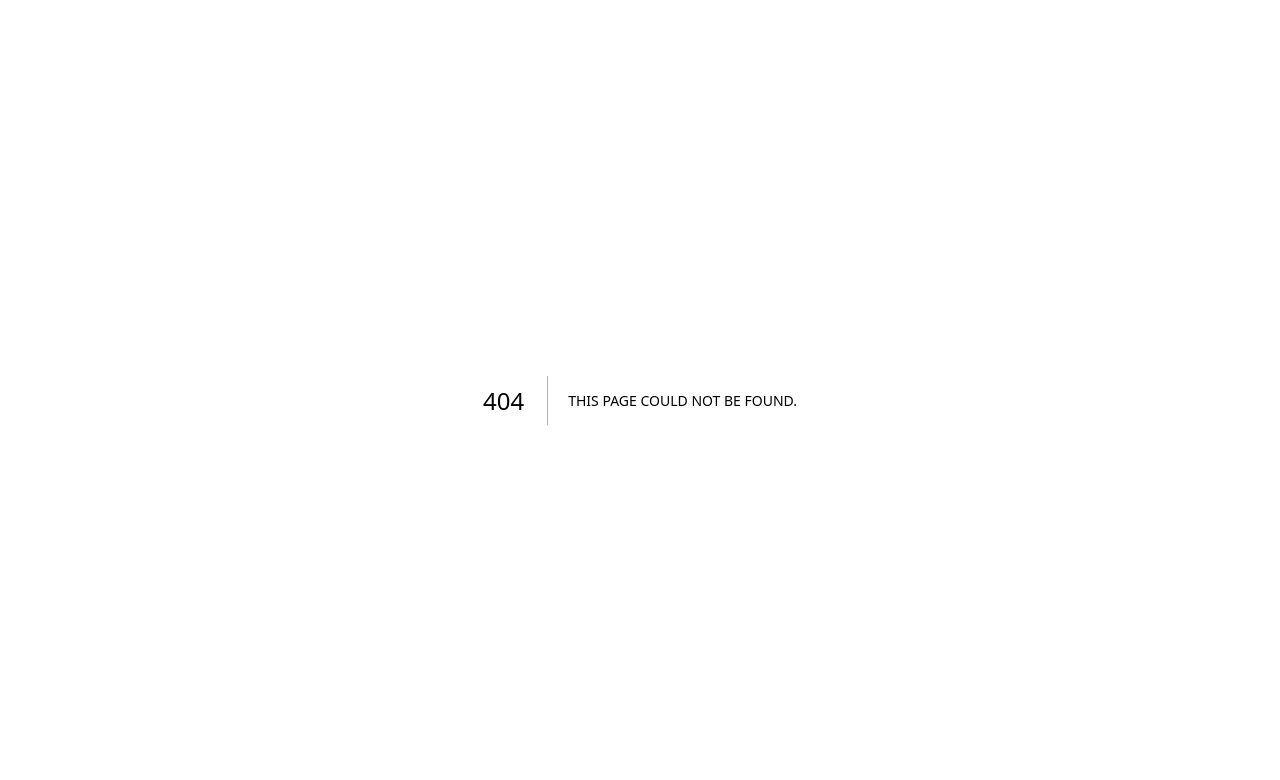
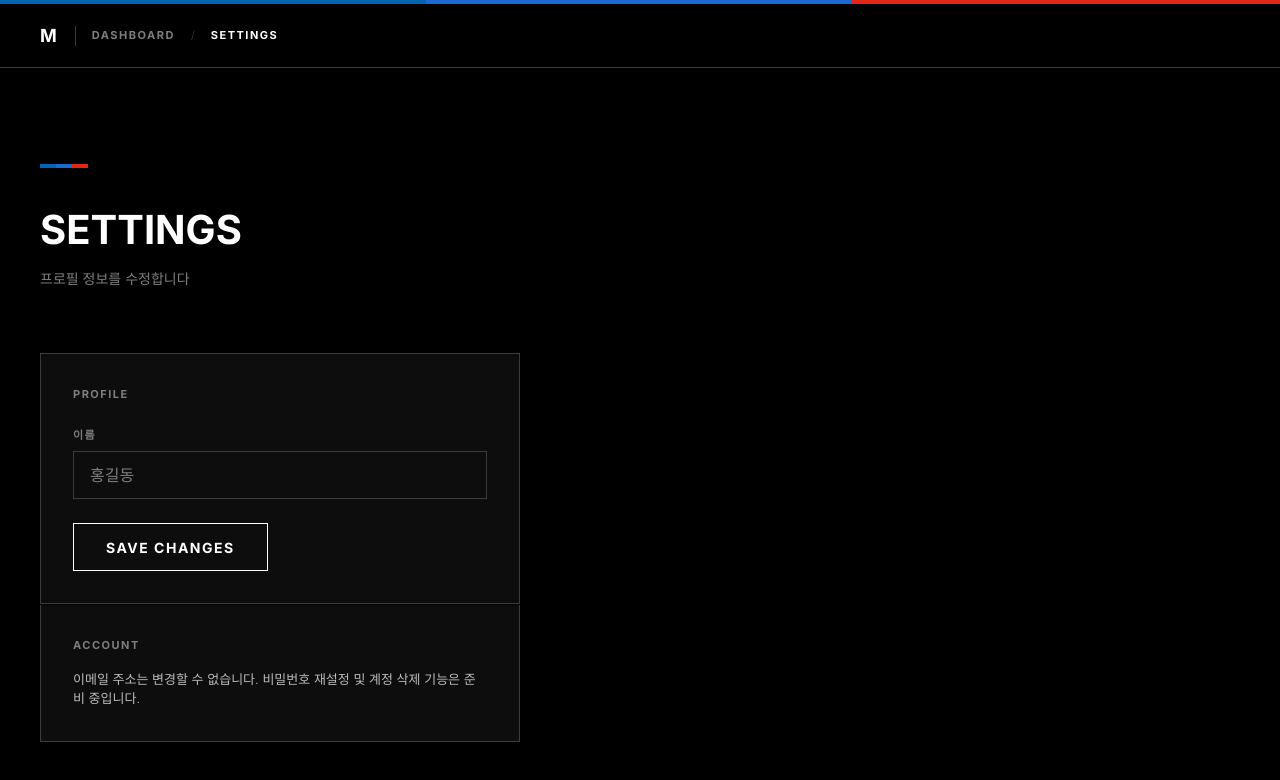
Before and after one commit to jsh95311/nextjs-study, a Next.js app: page /settings in a window 1280 px wide. Before the commit this address had no page. Shown: the top 780 px of the page. Built offline with nearby package versions, Linux system fonts and the light colour scheme; no server answers.

Commit message:
feat: add profile settings page + fix server component event handlers

```diff
--- a/middleware.ts
+++ b/middleware.ts
@@ -6,7 +6,11 @@ export function middleware(request: NextRequest) {
     request.cookies.get('__Secure-authjs.session-token') ??
     request.cookies.get('authjs.session-token')
 
-  if (request.nextUrl.pathname.startsWith('/dashboard') && !sessionToken) {
+  const isProtected =
+    request.nextUrl.pathname.startsWith('/dashboard') ||
+    request.nextUrl.pathname.startsWith('/settings')
+
+  if (isProtected && !sessionToken) {
     return NextResponse.redirect(new URL('/login', request.url))
   }
 
@@ -14,5 +18,5 @@ export function middleware(request: NextRequest) {
 }
 
 export const config = {
-  matcher: ['/dashboard/:path*'],
+  matcher: ['/dashboard/:path*', '/settings/:path*', '/settings'],
 }
--- a/src/app/(dashboard)/dashboard/page.tsx
+++ b/src/app/(dashboard)/dashboard/page.tsx
@@ -1,6 +1,7 @@
 import { auth } from '@/lib/auth'
 import { redirect } from 'next/navigation'
 import { SignOutButton } from '@/components/sign-out-button'
+import Link from 'next/link'
 
 export default async function DashboardPage() {
   const session = await auth()
@@ -56,7 +57,22 @@ export default async function DashboardPage() {
             Dashboard
           </span>
         </div>
-        <SignOutButton />
+        <div style={{ display: 'flex', alignItems: 'center', gap: 12 }}>
+          <Link
+            href="/settings"
+            style={{
+              fontSize: 11,
+              fontWeight: 700,
+              textTransform: 'uppercase',
+              letterSpacing: 1.5,
+              color: '#7e7e7e',
+              textDecoration: 'none',
+            }}
+          >
+            Settings
+          </Link>
+          <SignOutButton />
+        </div>
       </header>
 
       {/* Content */}
--- /dev/null
+++ b/src/app/(dashboard)/settings/page.tsx
@@ -0,0 +1,192 @@
+'use client'
+
+import { useActionState, useEffect, useState } from 'react'
+import { useRouter } from 'next/navigation'
+import { updateProfile } from '@/server/actions/profile'
+import Link from 'next/link'
+
+export default function SettingsPage() {
+  const router = useRouter()
+  const [state, action, pending] = useActionState(updateProfile, null)
+  const [saved, setSaved] = useState(false)
+
+  useEffect(() => {
+    if (state?.success) {
+      setSaved(true)
+      setTimeout(() => {
+        setSaved(false)
+        router.refresh()
+      }, 1500)
+    }
+  }, [state, router])
+
+  return (
+    <div className="min-h-screen bg-black">
+      {/* M Stripe */}
+      <div className="m-stripe w-full" />
+
+      {/* Nav */}
+      <header
+        style={{
+          height: 64,
+          background: '#000',
+          borderBottom: '1px solid #3c3c3c',
+          display: 'flex',
+          alignItems: 'center',
+          justifyContent: 'space-between',
+          padding: '0 40px',
+        }}
+      >
+        <div style={{ display: 'flex', alignItems: 'center', gap: 16 }}>
+          <span style={{ fontSize: 18, fontWeight: 700, letterSpacing: 2, color: '#fff' }}>
+            M
+          </span>
+          <span style={{ width: 1, height: 20, background: '#3c3c3c' }} />
+          <Link
+            href="/dashboard"
+            style={{
+              fontSize: 11,
+              fontWeight: 700,
+              textTransform: 'uppercase',
+              letterSpacing: 1.5,
+              color: '#7e7e7e',
+              textDecoration: 'none',
+            }}
+          >
+            Dashboard
+          </Link>
+          <span style={{ fontSize: 11, color: '#3c3c3c' }}>/</span>
+          <span
+            style={{
+              fontSize: 11,
+              fontWeight: 700,
+              textTransform: 'uppercase',
+              letterSpacing: 1.5,
+              color: '#ffffff',
+            }}
+          >
+            Settings
+          </span>
+        </div>
+      </header>
+
+      {/* Content */}
+      <main style={{ padding: '96px 40px' }}>
+        <div style={{ maxWidth: 480 }}>
+          <div className="m-stripe" style={{ width: 48, height: 4, marginBottom: 32 }} />
+
+          <h1
+            style={{
+              fontSize: 40,
+              fontWeight: 700,
+              textTransform: 'uppercase',
+              color: '#fff',
+              marginBottom: 8,
+            }}
+          >
+            Settings
+          </h1>
+          <p style={{ fontSize: 14, fontWeight: 300, color: '#7e7e7e', marginBottom: 64 }}>
+            프로필 정보를 수정합니다
+          </p>
+
+          {/* Profile form */}
+          <div
+            style={{
+              background: '#0d0d0d',
+              border: '1px solid #3c3c3c',
+              padding: 32,
+              marginBottom: 1,
+            }}
+          >
+            <div
+              style={{
+                fontSize: 11,
+                fontWeight: 700,
+                textTransform: 'uppercase',
+                letterSpacing: 1.5,
+                color: '#7e7e7e',
+                marginBottom: 24,
+              }}
+            >
+              Profile
+            </div>
+
+            <form action={action}>
+              <div style={{ marginBottom: 24 }}>
+                <label className="label-bmw" htmlFor="name">
+                  이름
+                </label>
+                <input
+                  id="name"
+                  name="name"
+                  type="text"
+                  placeholder="홍길동"
+                  required
+                  className="input-bmw"
+                />
+              </div>
+
+              {state?.success === false && (
+                <p style={{ fontSize: 13, color: '#e22718', marginBottom: 16 }}>
+                  {state.error}
+                </p>
+              )}
+
+              {saved && (
+                <p
+                  style={{
+                    fontSize: 11,
+                    fontWeight: 700,
+                    textTransform: 'uppercase',
+                    letterSpacing: 1.5,
+                    color: '#0066b1',
+                    marginBottom: 16,
+                  }}
+                >
+                  SAVED ✓
+                </p>
+              )}
+
+              <button
+                type="submit"
+                className="btn-bmw"
+                disabled={pending}
+                style={{ width: 'auto', padding: '0 32px' }}
+              >
+                {pending ? 'SAVING...' : 'SAVE CHANGES'}
+              </button>
+            </form>
+          </div>
+
+          {/* Danger zone */}
+          <div
+            style={{
+              background: '#0d0d0d',
+              border: '1px solid #3c3c3c',
+              borderTop: 'none',
+              padding: 32,
+            }}
+          >
+            <div
+              style={{
+                fontSize: 11,
+                fontWeight: 700,
+                textTransform: 'uppercase',
+                letterSpacing: 1.5,
+                color: '#7e7e7e',
+                marginBottom: 16,
+              }}
+            >
+              Account
+            </div>
+            <p style={{ fontSize: 13, fontWeight: 300, color: '#bbbbbb', marginBottom: 0 }}>
+              이메일 주소는 변경할 수 없습니다.
+              비밀번호 재설정 및 계정 삭제 기능은 준비 중입니다.
+            </p>
+          </div>
+        </div>
+      </main>
+    </div>
+  )
+}
--- a/src/app/globals.css
+++ b/src/app/globals.css
@@ -186,4 +186,24 @@
     color: #7e7e7e;
     margin-bottom: 8px;
   }
+
+  .btn-logout {
+    height: 36px;
+    padding: 0 20px;
+    background: transparent;
+    border: 1px solid #3c3c3c;
+    color: #7e7e7e;
+    font-size: 11px;
+    font-weight: 700;
+    text-transform: uppercase;
+    letter-spacing: 1.5px;
+    cursor: pointer;
+    border-radius: 0;
+    transition: border-color 0.2s, color 0.2s;
+  }
+
+  .btn-logout:hover {
+    border-color: #ffffff;
+    color: #ffffff;
+  }
 }
--- a/src/components/sign-out-button.tsx
+++ b/src/components/sign-out-button.tsx
@@ -8,31 +8,7 @@ export function SignOutButton() {
         await signOut({ redirectTo: '/' })
       }}
     >
-      <button
-        type="submit"
-        style={{
-          height: 36,
-          padding: '0 20px',
-          background: 'transparent',
-          border: '1px solid #3c3c3c',
-          color: '#7e7e7e',
-          fontSize: 11,
-          fontWeight: 700,
-          textTransform: 'uppercase',
-          letterSpacing: 1.5,
-          cursor: 'pointer',
-          borderRadius: 0,
-          transition: 'border-color 0.2s, color 0.2s',
-        }}
-        onMouseOver={(e) => {
-          e.currentTarget.style.borderColor = '#ffffff'
-          e.currentTarget.style.color = '#ffffff'
-        }}
-        onMouseOut={(e) => {
-          e.currentTarget.style.borderColor = '#3c3c3c'
-          e.currentTarget.style.color = '#7e7e7e'
-        }}
-      >
+      <button type="submit" className="btn-logout">
         Log Out
       </button>
     </form>
--- /dev/null
+++ b/src/server/actions/profile.ts
@@ -0,0 +1,35 @@
+'use server'
+
+import { z } from 'zod'
+import { db } from '@/lib/db'
+import { auth } from '@/lib/auth'
+import type { ActionResult } from '@/server/actions/auth'
+
+const updateProfileSchema = z.object({
+  name: z.string().min(1, '이름을 입력해주세요').max(50, '이름은 50자 이하여야 합니다'),
+})
+
+export async function updateProfile(
+  _prevState: ActionResult | null,
+  formData: FormData
+): Promise<ActionResult> {
+  const session = await auth()
+  if (!session?.user?.id) {
+    return { success: false, error: '인증이 필요합니다' }
+  }
+
+  const parsed = updateProfileSchema.safeParse({
+    name: formData.get('name'),
+  })
+
+  if (!parsed.success) {
+    return { success: false, error: parsed.error.issues[0].message }
+  }
+
+  await db.user.update({
+    where: { id: session.user.id },
+    data: { name: parsed.data.name },
+  })
+
+  return { success: true }
+}
```
